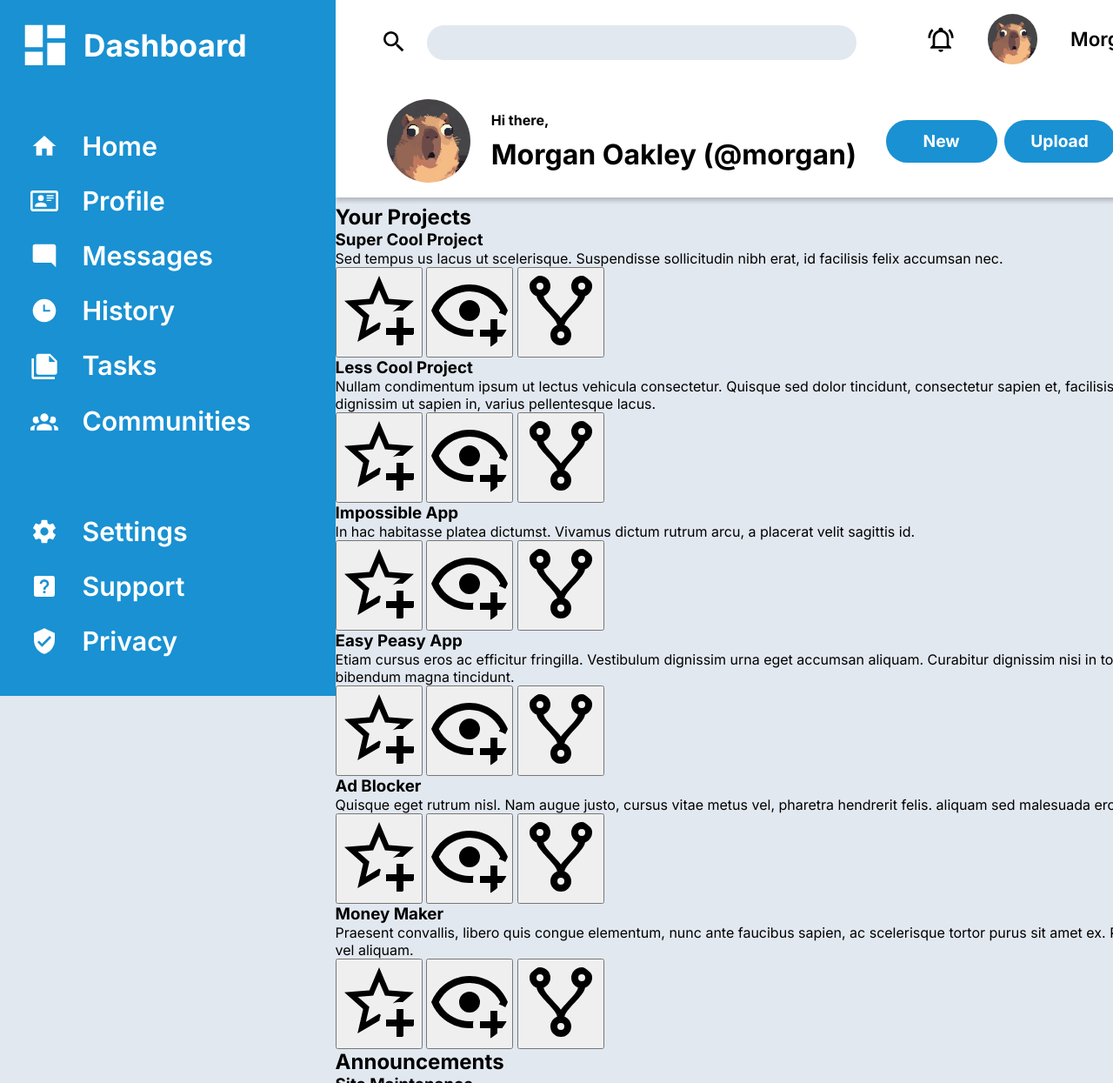
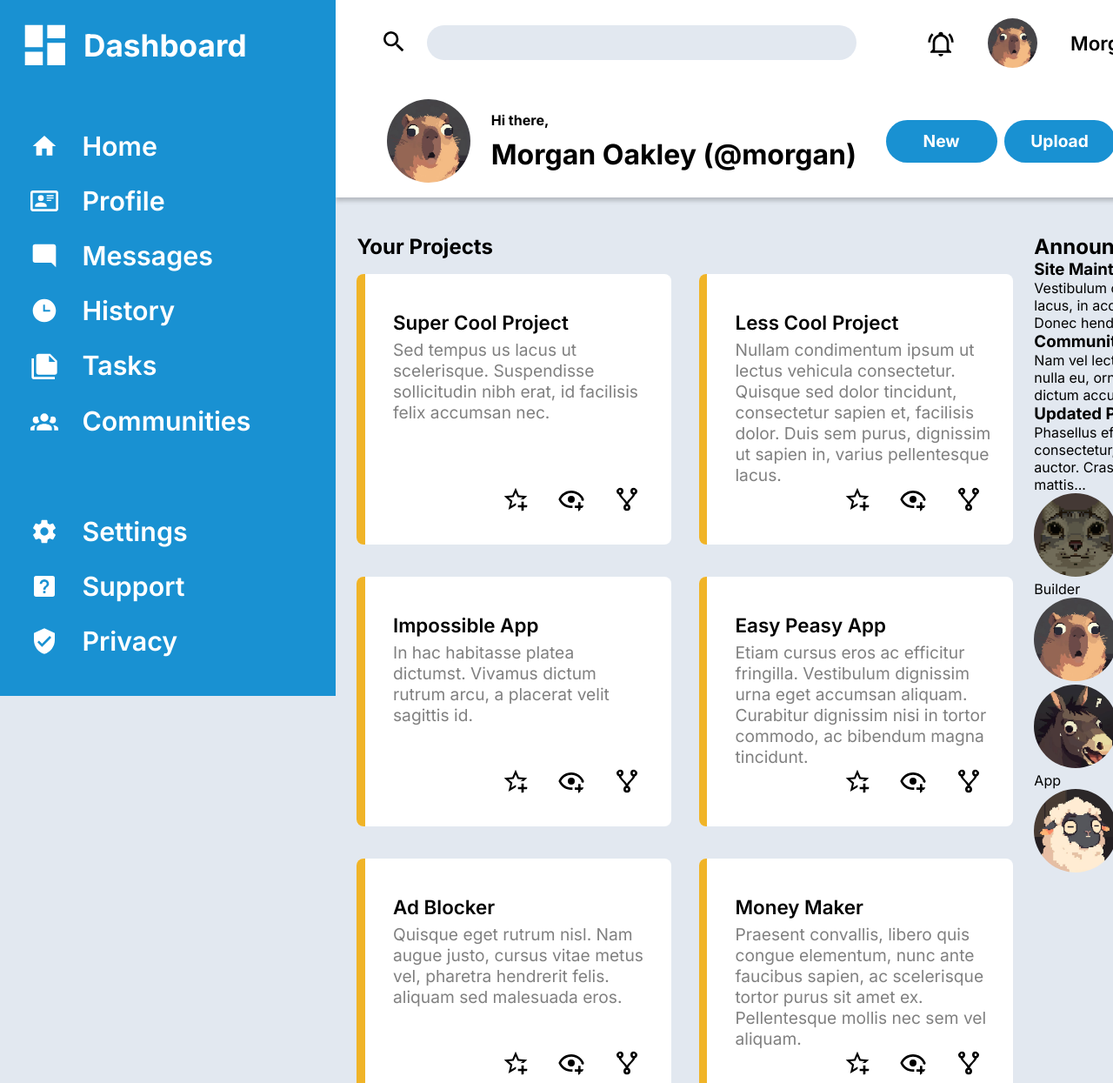
Before and after one commit to AJ-Tan/The-Odin-Project---Admin-Dashboard, a plain HTML site: page index.html in a window 1280 px wide. Shown: the top 1245 px of the page at 87% size. Drawn offline with Linux system fonts and the light colour scheme.

Commit message:
Added style to the projects section

```diff
--- a/index.html
+++ b/index.html
@@ -161,14 +161,16 @@
     <main>
       <section class="main-content">
         <div class="project">
-          <h2>Your Projects</h2>
+          <h2 class="project-header">Your Projects</h2>
           <ul class="project-list">
             <li class="project-item">
-              <h3>Super Cool Project</h3>
-              <p>
+              <div class="project-details">
+                <h3 class="project-title">Super Cool Project</h3>
+                <p class="project-description">
                   Sed tempus us lacus ut scelerisque. Suspendisse sollicitudin
                   nibh erat, id facilisis felix accumsan nec.
                 </p>
+              </div>
               <div class="project-actions">
                 <button type="button">
                   <img
@@ -191,13 +193,15 @@
               </div>
             </li>
             <li class="project-item">
-              <h3>Less Cool Project</h3>
-              <p>
-                Nullam condimentum ipsum ut lectus vehicula consectetur. Quisque
-                sed dolor tincidunt, consectetur sapien et, facilisis dolor.
-                Duis sem purus, dignissim ut sapien in, varius pellentesque
-                lacus.
+              <div class="project-details">
+                <h3 class="project-title">Less Cool Project</h3>
+                <p class="project-description">
+                  Nullam condimentum ipsum ut lectus vehicula consectetur.
+                  Quisque sed dolor tincidunt, consectetur sapien et, facilisis
+                  dolor. Duis sem purus, dignissim ut sapien in, varius
+                  pellentesque lacus.
                 </p>
+              </div>
               <div class="project-actions">
                 <button type="button">
                   <img
@@ -220,11 +224,13 @@
               </div>
             </li>
             <li class="project-item">
-              <h3>Impossible App</h3>
-              <p>
-                In hac habitasse platea dictumst. Vivamus dictum rutrum arcu, a
-                placerat velit sagittis id.
+              <div class="project-details">
+                <h3 class="project-title">Impossible App</h3>
+                <p class="project-description">
+                  In hac habitasse platea dictumst. Vivamus dictum rutrum arcu,
+                  a placerat velit sagittis id.
                 </p>
+              </div>
               <div class="project-actions">
                 <button type="button">
                   <img
@@ -247,12 +253,14 @@
               </div>
             </li>
             <li class="project-item">
-              <h3>Easy Peasy App</h3>
-              <p>
+              <div class="project-details">
+                <h3 class="project-title">Easy Peasy App</h3>
+                <p class="project-description">
                   Etiam cursus eros ac efficitur fringilla. Vestibulum dignissim
                   urna eget accumsan aliquam. Curabitur dignissim nisi in tortor
                   commodo, ac bibendum magna tincidunt.
                 </p>
+              </div>
               <div class="project-actions">
                 <button type="button">
                   <img
@@ -275,11 +283,13 @@
               </div>
             </li>
             <li class="project-item">
-              <h3>Ad Blocker</h3>
-              <p>
+              <div class="project-details">
+                <h3 class="project-title">Ad Blocker</h3>
+                <p class="project-description">
                   Quisque eget rutrum nisl. Nam augue justo, cursus vitae metus
                   vel, pharetra hendrerit felis. aliquam sed malesuada eros.
                 </p>
+              </div>
               <div class="project-actions">
                 <button type="button">
                   <img
@@ -302,12 +312,14 @@
               </div>
             </li>
             <li class="project-item">
-              <h3>Money Maker</h3>
-              <p>
+              <div class="project-details">
+                <h3 class="project-title">Money Maker</h3>
+                <p class="project-description">
                   Praesent convallis, libero quis congue elementum, nunc ante
                   faucibus sapien, ac scelerisque tortor purus sit amet ex.
                   Pellentesque mollis nec sem vel aliquam.
                 </p>
+              </div>
               <div class="project-actions">
                 <button type="button">
                   <img
--- a/style.css
+++ b/style.css
@@ -137,6 +137,7 @@ h1 {
   align-items: center;
   justify-content: end;
   gap: 2.35rem;
+  padding-block-start: 0.3rem;
   padding-inline-end: 3rem;
 }
 
@@ -201,5 +202,72 @@ h1 {
 
 /* Main Content */
 .main-content {
-  background-color: rgb(226,232,240);
+  padding: 2.1rem 1.55rem;
+  display: grid;
+  grid-template-columns: 2.7fr 1fr;
+  gap: 1.5rem
 }
+
+.project-header {
+  margin-block-end: 1.1rem;
+}
+
+.project-list {
+  display: grid;
+  grid-template-columns: repeat(2, 1fr);
+  column-gap: 2rem;
+  row-gap: 2.3rem;
+}
+
+.project-item {
+  display:grid;
+  grid-template-rows: 1fr max-content;
+  position: relative;
+
+  border-radius: 0.5rem;
+  padding-block-start: 2.6rem;
+  padding-inline-start: 2.6rem;
+  padding-block-end: 2rem;
+  padding-inline-end: 1.5rem;
+
+  min-height: 17.3rem;
+  width: 100%;
+  background-color: hsl(0, 0%, 100%);
+  overflow: hidden;
+
+  &::before {
+    content: '';
+    position: absolute;
+    width: 0.6rem;
+    height: 100%;
+    background-color: hsl(42, 87%, 55%);
+  }
+}
+
+.project-title {
+  font-size: 1.4rem;
+  font-weight: 600;
+  margin-block-end: 0.4rem;
+}
+
+.project-description {
+  color:hsl(0, 0%, 50%);
+  font-size: 1.2rem;
+}
+
+.project-actions {
+  justify-self: end;
+  display: grid;
+  grid-template-columns: repeat(3, max-content);
+  gap: 2rem;
+  margin-inline-end: 0.7rem;
+
+  img {
+    width: 2rem;
+  }
+
+  button {
+    border: none;
+    background-color: transparent;
+  }
+}
```
Lines whose indentation alone changed are shown as unchanged.
